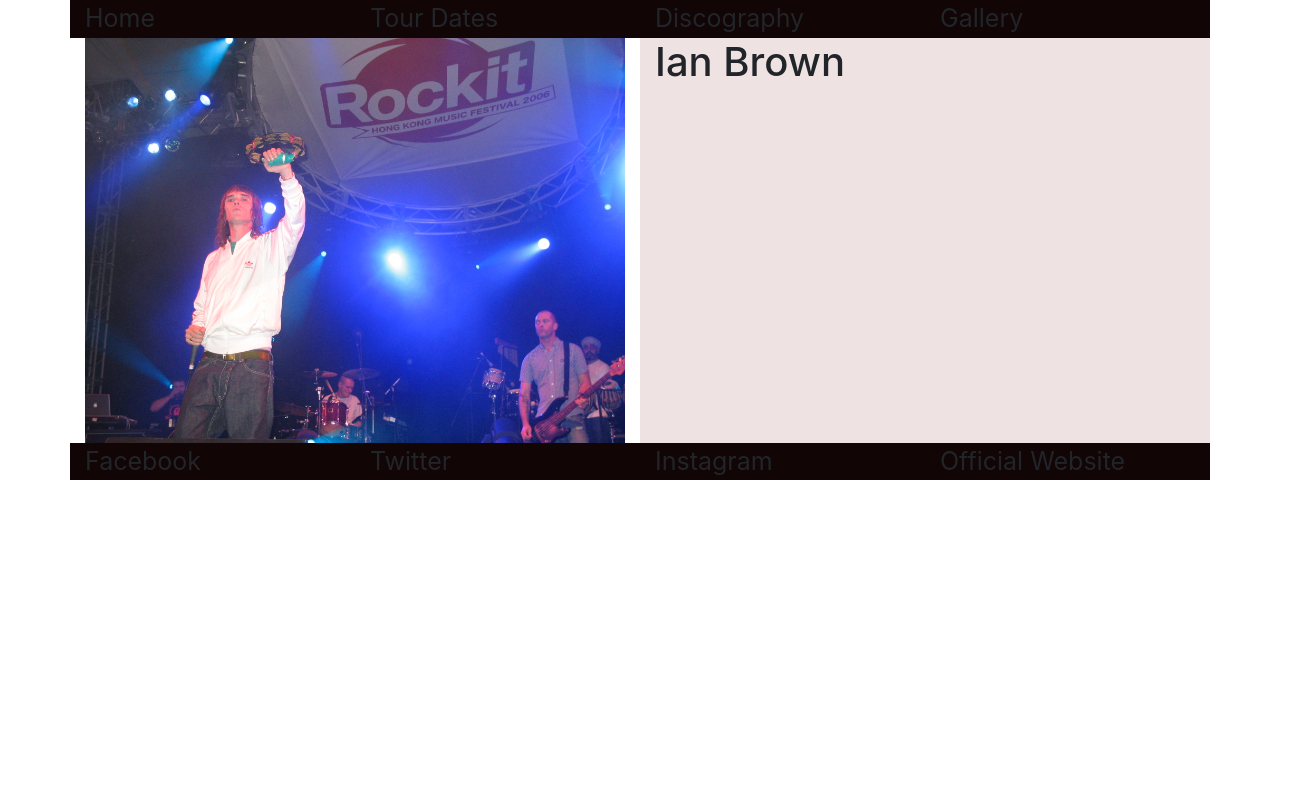
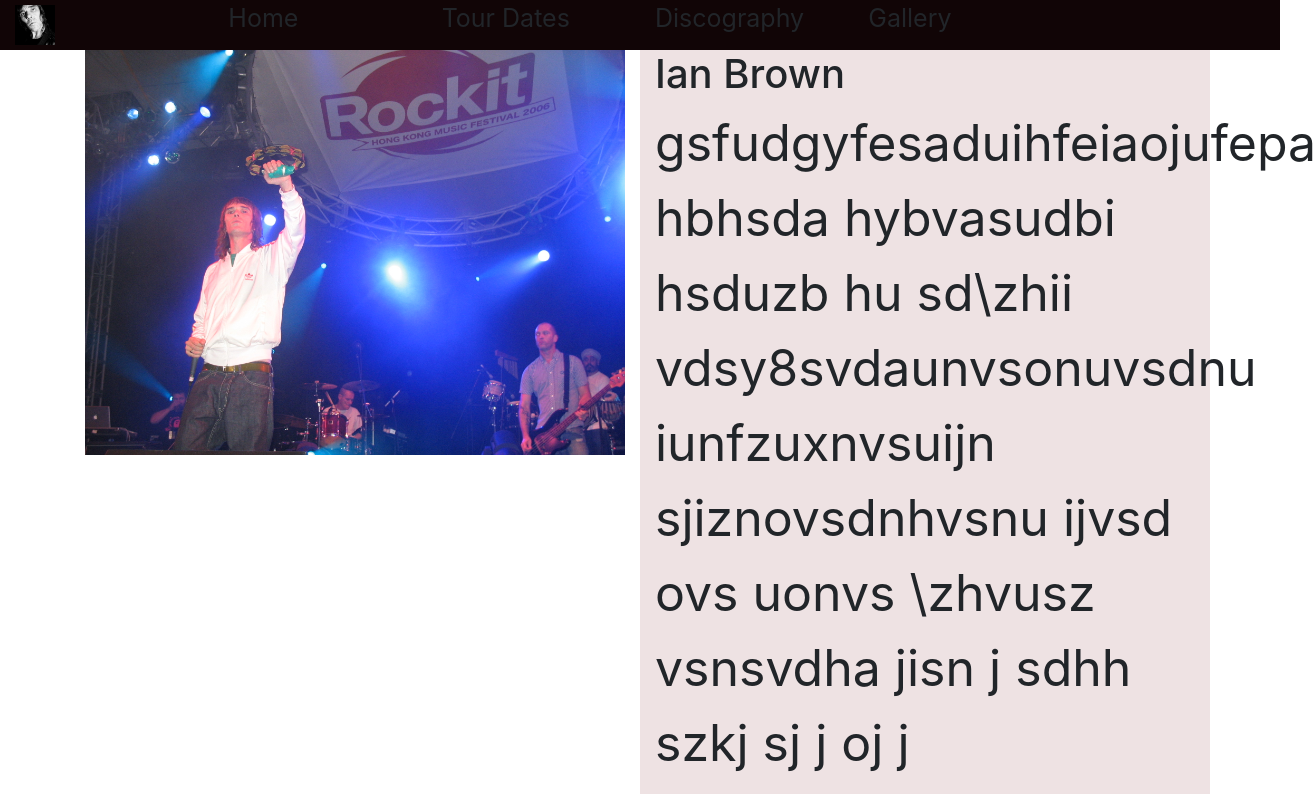
Before and after one commit to dancistudent/user-centric-frontend-development-milestone-project, a plain HTML site: page index.html in a window 1280 px wide. Shown: the top 794 px of the page, 1316 px wide, since content can reach past the window. Drawn offline with nearby package versions, Linux system fonts and the light colour scheme.

Commit message:
lastest commit

```diff
--- a/index.html
+++ b/index.html
@@ -9,34 +9,54 @@
     <link rel="stylesheet" href="https://stackpath.bootstrapcdn.com/font-awesome/4.7.0/css/font-awesome.min.css">
     <title>Ian Brown</title>
 </head>
-<body>
+<body class="background">
 <header>
-<div class="container header-menu">
-  <div class="row">
-    <div class="col-md-3">Home</div>
-    <div class="col-md-3">Tour Dates</div>
-    <div class="col-md-3">Discography</div>
-    <div class="col-md-3">Gallery</div>
+
+<div class="container-fluid header-menu">
+     <div class="row">
+        <div class="col-md-2"> <a class="navbar-brand" href="index.html">
+        <img src="assets/images/ianbrown.jpg" width="40" height="40" class="" alt="Ian Brown"></a></div>
+        <div class="col-md-2">Home</div>
+        <div class="col-md-2">Tour Dates</div>
+        <div class="col-md-2">Discography</div>
+        <div class="col-md-2">Gallery</div>
+    </div>
   </div>
+</nav>
 </header>
 <section>
-    <div class="container">
+<div class="container">
+    <div class="row section-1">
+        <div class="col-md-6"><img src="assets/images/onstage.jpg" class="logo"></div>
+ 	    <div class="col-md-6 ian-head"><h1>Ian Brown</h1>
+            <p>gsfudgyfesaduihfeiaojufepa hbhsda hybvasudbi hsduzb hu sd\zhii
+            vdsy8svdaunvsonuvsdnu iunfzuxnvsuijn sjiznovsdnhvsnu ijvsd ovs uonvs \zhvusz
+            vsnsvdha jisn j sdhh szkj sj j oj j</p>
+        </div>
+    </div>
+</div>
+</section>
+<section>
+<div class="container">
     <div class="row">
         <div class="col-md-6"><img src="assets/images/onstage.jpg" class="logo"></div>
- 	<div class="col-md-6 ian-head"><h1>Ian Brown</h1></div>
-    </div>
+ 	    <div class="col-md-6 ian-head"><h1>Ian Brown</h1>
+            <p>gsfudgyfesaduihfeiaojufepa hbhsda hybvasudbi hsduzb hu sd\zhii
+            vdsy8svdaunvsonuvsdnu iunfzuxnvsuijn sjiznovsdnhvsnu ijvsd ovs uonvs \zhvusz
+            vsnsvdha jisn j sdhh szkj sj j oj j</p>
+        </div>
     </div>
 </div>
 </section>
 <footer>
-<div class="container footer-menu">
+<div class="container-fluid footer-menu">
   <div class="row">
     <div class="col-md-3">Facebook</div>
     <div class="col-md-3">Twitter</div>
     <div class="col-md-3">Instagram</div>
     <div class="col-md-3">Official Website</div>
   </div>
-    </div>
+</div>
 </footer>
 
 </body>
```
